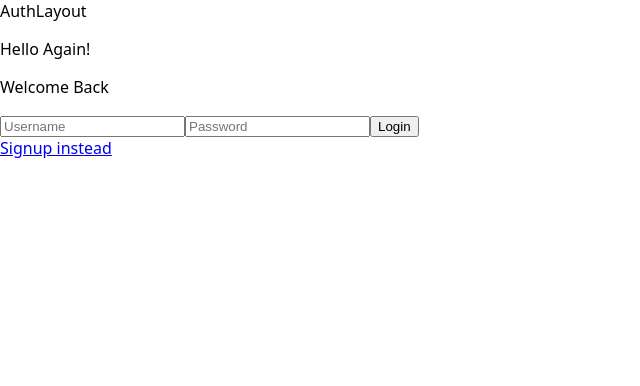
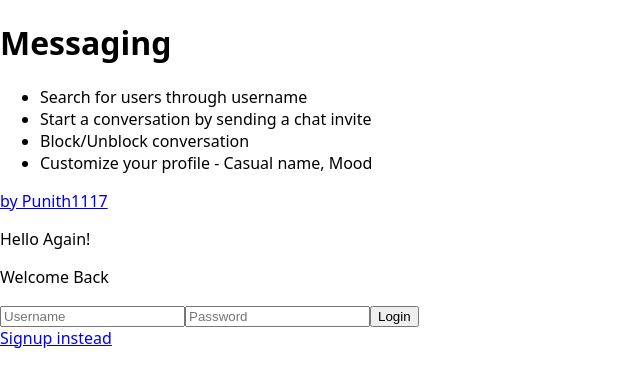
Before and after one commit to Punith1117/messaging-frontend, a React (Vite) app: page /login in a window 1280 px wide. Shown: the top 386 px of the page, without its empty margins (0-640 px from the left). Built offline with nearby package versions, Linux system fonts and the light colour scheme.

Commit message:
feat(component): add AppDetails component to display details of app
It includes:
- Name of app
- Some features of app
- Link to github source code

```diff
--- /dev/null
+++ b/src/components/AppDetails.jsx
@@ -0,0 +1,20 @@
+const AppDetails = () => {
+    return (
+        <div>
+            <h1>Messaging</h1>
+            <ul>
+                <li>Search for users through username</li>
+                <li>Start a conversation by sending a chat invite</li>
+                <li>Block/Unblock conversation</li>
+                <li>Customize your profile - Casual name, Mood</li>
+            </ul>
+            <a
+                href="https://github.com/Punith1117/messaging-frontend"
+                target="_blank"
+                rel="noopener noreferrer"
+            >by Punith1117</a>
+        </div>
+    )
+}
+
+export default AppDetails
--- a/src/layouts/AuthLayout.jsx
+++ b/src/layouts/AuthLayout.jsx
@@ -1,9 +1,10 @@
 import { Outlet } from "react-router-dom"
+import AppDetails from "../components/AppDetails"
 
 const AuthLayout = () => {
     return (
         <div>
-            <div>AuthLayout</div>
+            <AppDetails />
             <Outlet />
         </div>
     )
```
